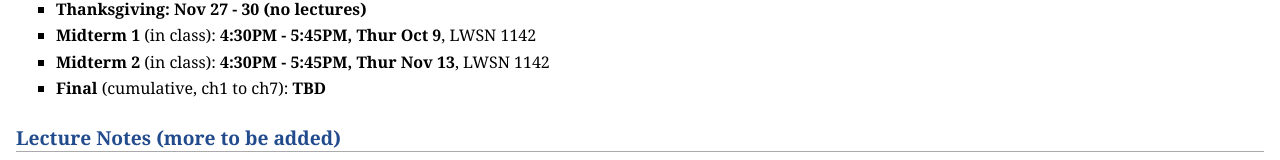
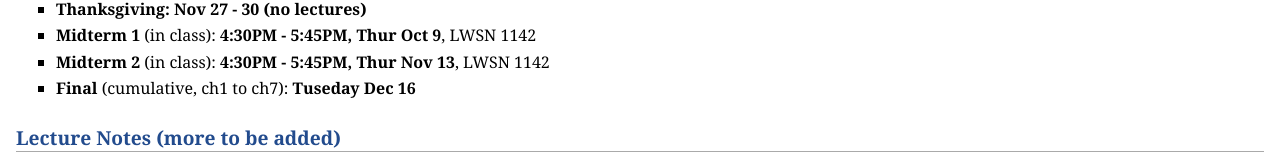
Before and after one commit to shengqingxia/cs422.github.io, a plain HTML site: page index.html in a window 1280 px wide. Shown: the part 628-788 px from the top of the page. Drawn offline with Linux system fonts and the light colour scheme.

Commit message:
Update index.html

```diff
--- a/index.html
+++ b/index.html
@@ -60,7 +60,7 @@
 </li>
 <li><p><b>Midterm 2</b> (in class): <b>4:30PM - 5:45PM, Thur Nov 13</b>, LWSN 1142</p>
 </li>
-<li><p><b>Final</b> (cumulative, ch1 to ch7): <b>TBD</b></p>
+<li><p><b>Final</b> (cumulative, ch1 to ch7): <b> Tuseday Dec 16</b></p>
 </li>
 </ul>
 <h2>Lecture Notes (more to be added)</h2>
```
